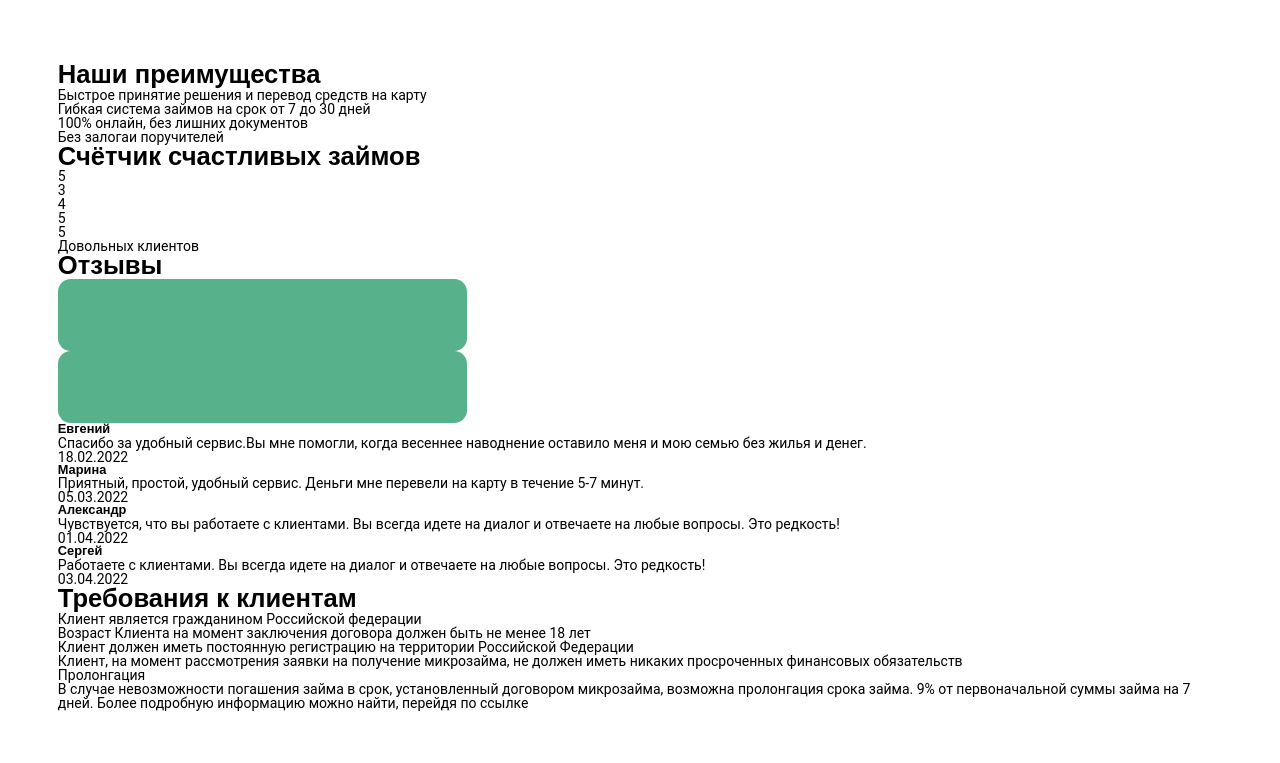
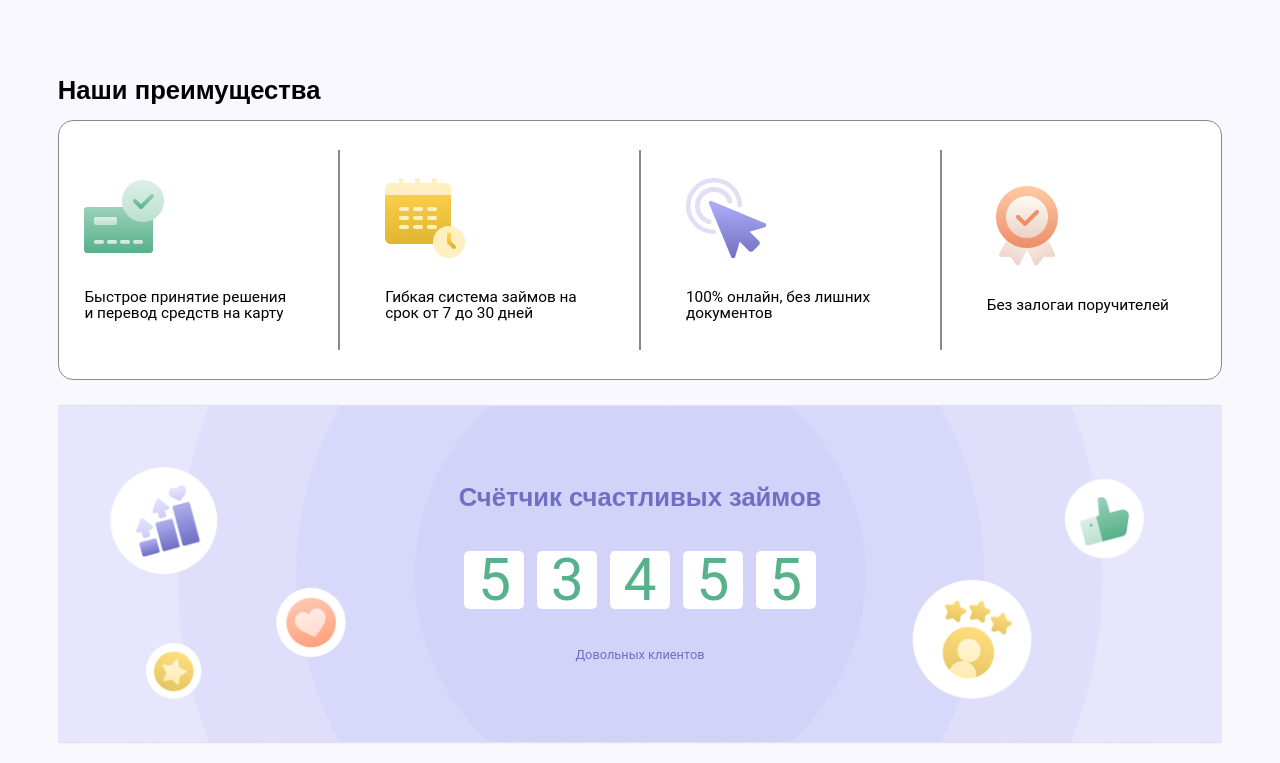
Before and after one commit to R5G1/financial-service, a website built with webpack: page src/index.html in a window 1280 px wide. Shown: the part 1797-2560 px from the top of the page. Built offline with nearby package versions, Linux system fonts and the light colour scheme.

Commit message:
feat: add style benefits

```diff
--- a/src/index.html
+++ b/src/index.html
@@ -209,29 +209,38 @@
                 <div class="benefits__block-conteiner">
 
                     <div class="benefits__block-content">
-                        <div class="benefits__block-content-img"></div>
+                        <div class="benefits__block-content-img1"></div>
                         <p class="benefits__block-content-text">Быстрое принятие решения и перевод средств на карту
                         </p>
 
                     </div>
+
+                    <div class="benefits__block-content-line"></div>
+
                     <div class="benefits__block-content">
-                        <div class="benefits__block-content-img"></div>
+                        <div class="benefits__block-content-img2"></div>
                         <p class="benefits__block-content-text">Гибкая система займов на срок от 7 до 30 дней</p>
 
                     </div>
+
+                    <div class="benefits__block-content-line"></div>
+
                     <div class="benefits__block-content">
-                        <div class="benefits__block-content-img"></div>
+                        <div class="benefits__block-content-img3"></div>
                         <p class="benefits__block-content-text">100% онлайн, без лишних документов</p>
 
                     </div>
+
+                    <div class="benefits__block-content-line"></div>
+
                     <div class="benefits__block-content">
-                        <div class="benefits__block-content-img"></div>
+                        <div class="benefits__block-content-img4"></div>
                         <p class="benefits__block-content-text">Без залогаи поручителей</p>
 
                     </div>
                 </div>
                 <div class="benefits__calc-conteiner">
-                    <div class="benefits__calc-img"></div>
+                    <div class="benefits__calc-img">
                         <div class="benefits__calc-content">
                             <h2 class="benefits__calc-content-title">Счётчик счастливых займов</h2>
                             <div class="benefits__calc-content-num-conteiner">
@@ -243,6 +252,8 @@
                             </div>
                             <p class="benefits__calc-content-text">Довольных клиентов</p>
                         </div>
+                    </div>
+
                 </div>
             </div>
 
--- a/src/pages/benefits/style/style.scss
+++ b/src/pages/benefits/style/style.scss
@@ -1,129 +1,122 @@
-.offers {
+.benefits {
 
-    &__content {}
-
-    &__content-title {
-        color: var(--main-color-black);
-        font-size: var(--front-size40);
-        font-weight: bold;
+    &__title {
+        padding: 2vh 0vw;
+        margin-top: 5vh;
     }
 
-    &__container {
+    &__block-conteiner {
         display: flex;
         justify-content: space-between;
         align-items: center;
+        border: 1px solid var(--main-color-dw);
+        border-radius: 15px;
+        min-height: 260px;
+        background: var(--main-color-w);
+
+        @media (max-width:768px) {
+            justify-content: center;
             flex-wrap: wrap;
 
-        @media (max-width:992px) {
-            justify-content: center;
+            .benefits__block-content-line {
+                display: none;
             }
         }
 
-    .offers__content-block:nth-child(1) {
-        background: #FFF2CB;
     }
 
-    .offers__content-block:nth-child(2) {
-        background: #DDEFE8;
-    }
+    &__block-content {
+        max-width: 260px;
+        width: 100vw;
+        padding: 2vh 2vw;
 
-    .offers__content-block:nth-child(3) {
-        background: var(--main-color-mod2);
-    }
-
-    &__content-block {
+        @media (max-width:768px) {
             display: flex;
             flex-direction: column;
             justify-content: center;
             align-items: center;
-        flex: 0 1 calc((100% - 2 * 30px) / 3);
-        border-radius: 15px;
-
-        @media (max-width:992px) {
-            margin: 2vh 2vw;
         }
     }
 
-    &__content-block-text {
-        color: var(--main-color-black);
-        font-size: var(--front-size27);
-        text-align: center;
-        padding: 3vh 3vw;
+    &__block-content-line {
+        height: 200px;
+        border: 1px solid var(--main-color-dw);
     }
 
-    &__content-block-img-1,
-    &__content-block-img-2,
-    &__content-block-img-3 {
-        max-width: 360px;
-        width: 100vw;
-
-        height: 180px;
+    &__block-content-img1,
+    &__block-content-img2,
+    &__block-content-img3,
+    &__block-content-img4 {
+        width: 80px;
+        height: 80px;
     }
 
-    &__content-block-img-1 {
-        background: url('/src//img/offers/1.png') 0 0/contain no-repeat;
+    &__block-content-img1 {
+        background: url('/src/img/benefits/1.png') 0 0 no-repeat;
     }
 
-    &__content-block-img-2 {
-        background: url('/src//img/offers/2.png') 0 0/contain no-repeat;
+    &__block-content-img2 {
+        background: url('/src/img/benefits/2.png') 0 0 no-repeat;
     }
 
-    &__content-block-img-3 {
-        background: url('/src//img/offers/3.png') 0 0/contain no-repeat;
+    &__block-content-img3 {
+        background: url('/src/img/benefits/3.png') 0 0 no-repeat;
+    }
+
+    &__block-content-img4 {
+        background: url('/src/img/benefits/4.png') 0 0 no-repeat;
+    }
+
+    &__block-content-text {
+        font-size: var(--front-size20);
+        margin-top: 4vh;
+    }
+
+    &__calc-conteiner {
+        margin-top: 3vh;
+        margin-bottom: 7vh;
+    }
+
+    &__calc-img {
+        background: url('/src/img/benefits/benefits.png') center/cover no-repeat;
+        height: 340px;
+        width: 100%;
+    }
+
+    &__calc-content {
+        display: flex;
+        flex-direction: column;
+        justify-content: center;
+        align-items: center;
+        height: 100%;
+    }
+
+    &__calc-content-title {
+        color: var(--main-color-mod1);
     }
 
 
-    &__content-banner {
-        background: #E6E6FC;
+
+    &__calc-content-num-conteiner {
+
         display: flex;
-        justify-content: space-between;
+        justify-content: center;
         align-items: center;
-        margin: 3vh 0vw;
-        border-radius: 15px;
-
-        @media (max-width:992px) {
-            margin: 2vh 2vw;
-            flex-wrap: wrap;
-            justify-content: center;
-        }
     }
 
-    &__content-banner-container {
-        padding: 3vh 3vw;
-        display: flex;
-        flex-direction: column;
-        justify-content: center;
-        align-items: flex-start;
-
+    &__calc-content-num {
+        background: var(--main-color-w);
+        color: var(--main-color-gren);
+        font-size: var(--front-sizeMax);
+        margin: 5vh 0.5vw;
+        text-align: center;
+        width: 60px;
+        border-radius: 5px;
     }
 
-    &__content-banner-title {
-        color: var(--main-color-black);
-        font-size: var(--front-size27);
-        text-align: center;
-        padding: 2vh 2vw;
-    }
-
-    &__content-banner-text {
-        max-width: 450px;
-        padding: 2vh 2vw;
-        font-size: var(--front-size20);
-        color: var(--main-color-black);
-    }
-
-    &__content-banner-btn {
-        margin: 2vh 2vw;
-        width: 200px;
-        height: 50px;
-        font-size: var(--front-size20);
-    }
-
-    &__content-banner-img {
-
-        max-width: 552px;
-        width: 100vw;
-        height: 300px;
-        background: url('/src//img/offers/4.png') 0 0/contain no-repeat;
+    &__calc-content-text {
+        color: var(--main-color-mod1);
+        font-size: var(--front-size17);
     }
 }
 
--- a/src/style.scss
+++ b/src/style.scss
@@ -12,7 +12,8 @@
 @import "/src/pages/work/style/style.scss";
 //questions
 @import "/src/pages/questions/style/style.scss";
-
+//benefits
+@import "/src/pages/benefits/style/style.scss";
 //!===============================================================================
 :root {
   --main-rotate-minus: -55deg;
@@ -73,7 +74,7 @@ body {
   font-style: normal;
   font-weight: normal;
   margin: 0 auto;
-  background: var(--main-color-w);
+  background: #F9F8FE;
   // font-size: calc(10px + (30 - 20) * ((100vw - 320px) / (1600 - 320)));
 
 
```
Lines whose indentation alone changed are shown as unchanged.
